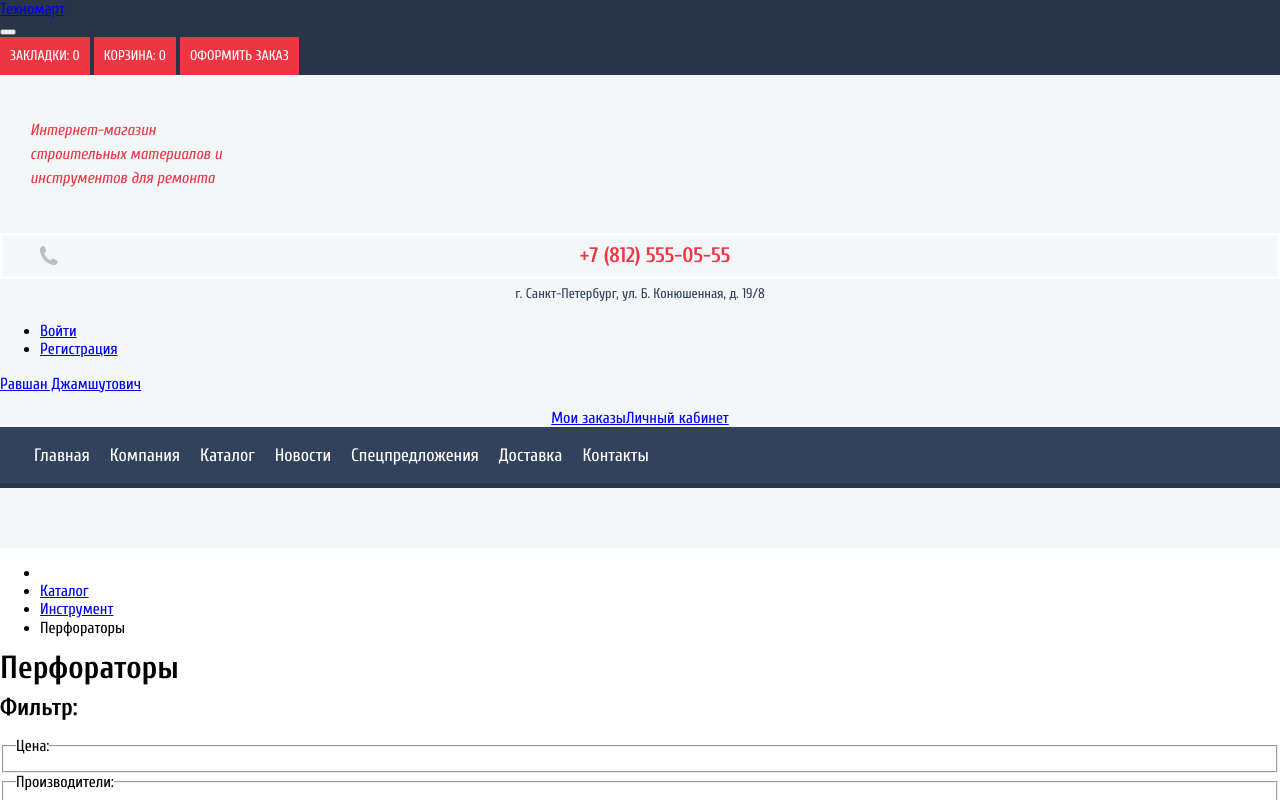
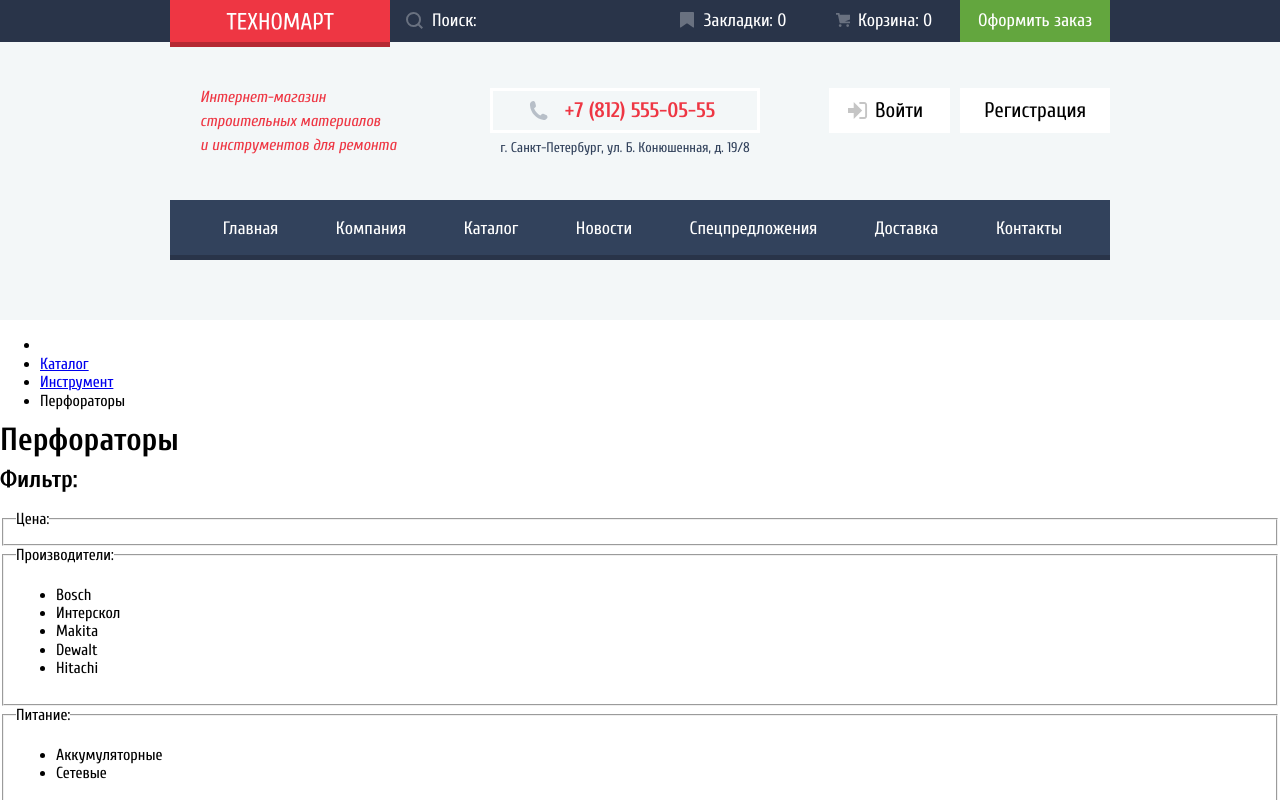
Before and after one commit to MatveyNekrasov/1427725-technomart-28, a website: page catalog.html in a window 1280 px wide. Shown: the top 800 px of the page. Drawn offline with Linux system fonts and the light colour scheme.

Commit message:
fix: header и footer в catalog полностью взят из index

```diff
--- a/catalog.html
+++ b/catalog.html
@@ -16,62 +16,105 @@
   <header class="header">
     <section class="user-controls">
       <h2 class="visually-hidden">Пользовательские элементы управления</h2>
+      <div class="user-controls__container container-centering ">
+        <a class="btn-logo btn-logo--active">
+          <img src="img/user-controls__logo.svg" width="108" height="18" alt="На главную">
+        </a>
+        <form class="user-controls__search-form" method="get" action="https://echo.htmlacademy.ru">
+          <button class="user-controls__search-btn" type="submit">
+            <span class="visually-hidden">Найти</span>
+            <svg width="17" height="17">
+              <use xlink:href="img/sprite.svg#user-controls__icon-search"></use>
+            </svg>
+          </button>
+          <input class="user-controls__search-input" type="search" placeholder="Поиск:" id="user-controls__search-input"
+            name="search" aria-label="Введите текст для поиска">
+        </form>
+        <div class="user-controls__buttons">
 
-      <a class="user-controls__logo" href="index.html">Техномарт</a>
-      <form method="get" action="https://echo.htmlacademy.ru">
-        <button>
-          <span class="user-controls__search-btn visually-hidden">Найти</span>
-        </button>
-        <label class="visually-hidden">Поиск
-          <input class="user-controls__search" type="search" placeholder="Поиск:">
-        </label>
-      </form>
-      <a class="user-controls__bookmarks btn" href="#">Закладки:
-        <span class="user-controls__bookmarks-count">0</span></a>
-      <a class="user-controls__basket btn" href="#">Корзина:
-        <span class="user-controls__basket-count">0</span></a>
-      <a class="user-controls__buy btn" href="#">Оформить заказ</a>
+
+          <a class="user-controls__bookmarks btn-user-controls btn-user-controls--with-icon" href="#">
+            <svg class="btn-user-controls__icon btn-user-controls__icon--bookmark" width="14" height="16">
+              <use xlink:href="img/sprite.svg#user-controls__icon-bookmark"></use>
+            </svg>
+            Закладки: 0
+          </a>
+          <a class="user-controls__basket btn-user-controls btn-user-controls--with-icon" href="#">
+            <svg class="btn-user-controls__icon btn-user-controls__icon--basket" width="14" height="16">
+              <use xlink:href="img/sprite.svg#common__icon-basket"></use>
+            </svg>
+            Корзина: 0
+          </a>
+          <a class="user-controls__checkout btn-user-controls btn-user-controls--checkout" href="#">Оформить заказ</a>
+        </div>
+      </div>
     </section>
 
-    <h1 class="header__title">Интернет-магазин строительных материалов и инструментов для ремонта
+    <div class="header__container container-centering">
+      <h1 class="header__title">Интернет-магазин <br> строительных материалов <br> и инструментов для ремонта
         <span class="visually-hidden">Техномарт</span></h1>
+
+      <div class="header__container-phone-address">
         <a class="header__phone" href="tel:+78125550555">+7 (812) 555-05-55</a>
         <address class="header__address">г. Санкт-Петербург, ул. Б. Конюшенная, д. 19/8</address>
+      </div>
 
-    <nav>
-      <section class="user-nav">
+      <section class="header__user-nav user-nav">
         <h2 class="visually-hidden">Пользовательская навигация</h2>
-
-        <div class="user-nav__not-logged user-nav__not-logged--hidden">
-          <ul class="user-nav__not-logged-list">
-            <li><a class="user-nav__login" href="#">Войти</a></li>
-            <li><a class="user-nav__register" href="#">Регистрация</a></li>
+        <div class="user-nav__controls user-nav__controls--visible">
+          <ul class="user-nav__buttons">
+            <li>
+              <a class="user-nav__login btn-user-nav btn-user-nav--login" href="#">
+                <svg class="btn-user-nav__icon btn-user-nav__icon--login" width="20" height="17">
+                  <use xlink:href="img/sprite.svg#user-nav__icon-login"></use>
+                </svg>
+                Войти
+              </a>
+            </li>
+            <li>
+              <a class="user-nav__register btn-user-nav btn-user-nav--register" href="#">Регистрация</a>
+            </li>
           </ul>
         </div>
 
-        <div class="user-nav__logged">
-          <p class="user-nav__profile-box">
-            <a class="user-nav__profile" href="#">Равшан Джамшутович</a>
-            <a class="user-nav__logout" href="#"></a>
-          </p>
-
+        <div class="user-nav__controls">
+          <ul class="user-nav__buttons user-nav__buttons--solid">
+            <li>
+              <a class="user-nav__profile btn-user-nav btn-user-nav--profile" href="#">
+                <svg class="btn-user-nav__icon btn-user-nav__icon--profile" width="20" height="17">
+                  <use xlink:href="img/sprite.svg#user-nav__icon-profile"></use>
+                </svg>
+                Равшан Джамшутович
+              </a>
+            </li>
+            <li>
+              <a class="user-nav__logout btn-user-nav btn-user-nav--logout" href="#">
+                <svg class="btn-user-nav__icon btn-user-nav__icon--logout" width="20" height="17">
+                  <use xlink:href="img/sprite.svg#user-nav__icon-logout"></use>
+                </svg>
+                <span class="visually-hidden">Деавторизация</span>
+              </a>
+            </li>
+          </ul>
           <ul class="user-nav__logged-list">
-            <li><a class="user-nav__orders" href="#">Мои заказы</a></li>
-            <li><a class="user-nav__cabinet" href="#">Личный кабинет</a></li>
+            <li><a class="link-user-nav link-user-nav--circle" href="#">Мои заказы</a></li>
+            <li><a class="link-user-nav" href="#">Личный кабинет</a></li>
           </ul>
         </div>
       </section>
+    </div>
 
+    <nav class="container-centering ">
       <section class="site-nav">
         <h2 class="visually-hidden">Навигация по сайту</h2>
         <ul class="site-nav__list">
-          <li><a class="site-nav__link" href="index.html">Главная</a></li>
-          <li><a class="site-nav__link" href="#">Компания</a></li>
-          <li><a class="site-nav__link">Каталог</a></li>
-          <li><a class="site-nav__link" href="#">Новости</a></li>
-          <li><a class="site-nav__link" href="#">Спецпредложения</a></li>
-          <li><a class="site-nav__link" href="#">Доставка</a></li>
-          <li><a class="site-nav__link" href="#">Контакты</a></li>
+          <li class="site-nav__item"><a class="site-nav__link site-nav__link--active">Главная</a></li>
+          <li class="site-nav__item"><a class="site-nav__link" href="#">Компания</a></li>
+          <li class="site-nav__item"><a class="site-nav__link" href="catalog.html">Каталог</a></li>
+          <li class="site-nav__item"><a class="site-nav__link" href="#">Новости</a></li>
+          <li class="site-nav__item"><a class="site-nav__link" href="#">Спецпредложения</a></li>
+          <li class="site-nav__item"><a class="site-nav__link" href="#">Доставка</a></li>
+          <li class="site-nav__item"><a class="site-nav__link" href="#">Контакты</a></li>
         </ul>
       </section>
     </nav>
@@ -348,35 +391,49 @@
     <section class="footer-nav">
       <h2 class="visually-hidden">Навигация по сайту</h2>
 
-      <a class="footer-nav__logo" href="index.html">Техномарт</a>
-      <ul class="footer-nav__site-nav">
-        <li><a class="footer-nav__site-nav-lnk" href="#">Компания</a></li>
-        <li><a class="footer-nav__site-nav-lnk" href="#">Новости</a></li>
-        <li><a class="footer-nav__site-nav-lnk" href="#">Каталог</a></li>
-        <li><a class="footer-nav__site-nav-lnk" href="#">Доставка</a></li>
-        <li><a class="footer-nav__site-nav-lnk" href="#">Контакты</a></li>
-      </ul>
+      <div class="footer-nav__container container-centering">
+
+        <div class="footer-nav__logo-address">
+          <a class="footer-nav__logo btn-logo btn-logo--active">
+            <img src="img/footer-nav__logo.svg" width="138" height="23" alt="На главную">
+          </a>
 
           <address class="footer-nav__address">
             г. Санкт-Петербург, ул. Б. Конюшенная, д. 19/8<br>
             +7 (812) 555-05-55
           </address>
+        </div>
+
+        <div class="footer-nav__site-store">
+          <ul class="footer-nav__site-nav">
+            <li><a class="footer-nav__lnk" href="#">Компания</a></li>
+            <li><a class="footer-nav__lnk" href="#">Новости</a></li>
+            <li><a class="footer-nav__lnk" href="#">Каталог</a></li>
+            <li><a class="footer-nav__lnk" href="#">Доставка</a></li>
+            <li><a class="footer-nav__lnk" href="#">Контакты</a></li>
+          </ul>
+
           <ul class="footer-nav__store-nav">
-        <li><a class="footer-nav__store-nav-lnk" href="#">Материалы</a></li>
-        <li><a class="footer-nav__store-nav-lnk" href="#">Техника</a></li>
-        <li><a class="footer-nav__store-nav-lnk" href="#">Инструмент</a></li>
-        <li><a class="footer-nav__store-nav-lnk" href="#">Спецпредложения</a></li>
+            <li><a class="footer-nav__lnk footer-nav__lnk--store" href="#">Материалы</a></li>
+            <li><a class="footer-nav__lnk footer-nav__lnk--store" href="#">Техника</a></li>
+            <li><a class="footer-nav__lnk footer-nav__lnk--store" href="#">Инструмент</a></li>
+            <li><a class="footer-nav__lnk footer-nav__lnk--store" href="#">Спецпредложения</a></li>
           </ul>
+        </div>
+
+      </div>
     </section>
 
     <section class="footer-contacts">
+      <div class="footer-contacts__container container-centering ">
         <h2 class="visually-hidden">Контактная информация</h2>
 
         <p class="footer-contacts__copyright">
           © 2010–2020 Компания «Техномарт»<br>
           Все права защищены
         </p>
-      <ul class="footer-contacts__social-list social-list">
+
+        <ul class="footer-contacts__socials social-list">
           <li>
             <a class="social-list__link social-list__link--vkontakte" href="#">
               <span class="visually-hidden">ВКонтакте</span>
@@ -393,6 +450,7 @@
             </a>
           </li>
         </ul>
+
         <p class="footer-contacts__email">
           Обратная связь:
           <a class="footer-contacts__link" href="email:mail@htmlacademy.ru">mail@htmlacademy.ru</a>
@@ -401,11 +459,23 @@
           Разработано —
           <a class="footer-contacts__link" href="http://htmlacademy.ru">htmlacademy.ru</a>
         </p>
+      </div>
     </section>
   </footer>
 
   <!-- MODALS -->
 
+  <div class="modal-overlay"></div>
+
+  <section class="modal-basket modal-window">
+    <h2 class="modal-basket__title">Товар добавлен в корзину!</h2>
+    <p class="modal-window__buttons">
+      <button class="modal-basket__checkout btn" type="button">Оформить заказ</button>
+      <button class="modal-basket__continue btn btn--light" type="button">Продолжить покупки</button>
+    </p>
+    <button class="modal-window__close" type="button" aria-label="Закрыть окно"></button>
+  </section>
+
 </body>
 
 </html>
```
Lines whose indentation alone changed are shown as unchanged.
